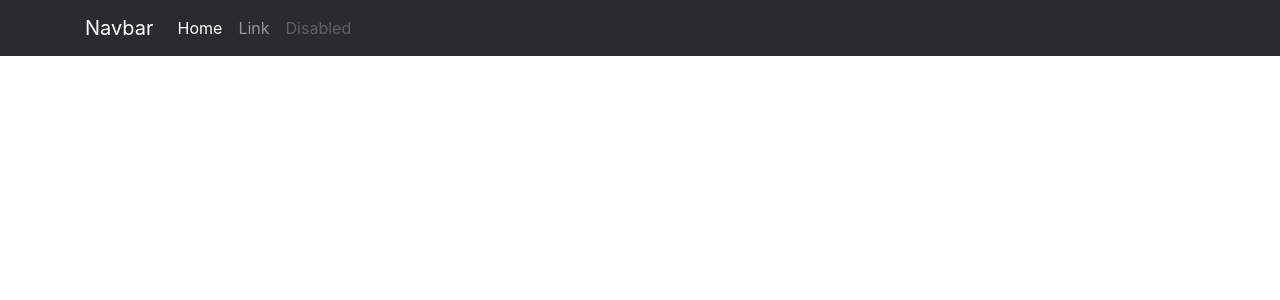
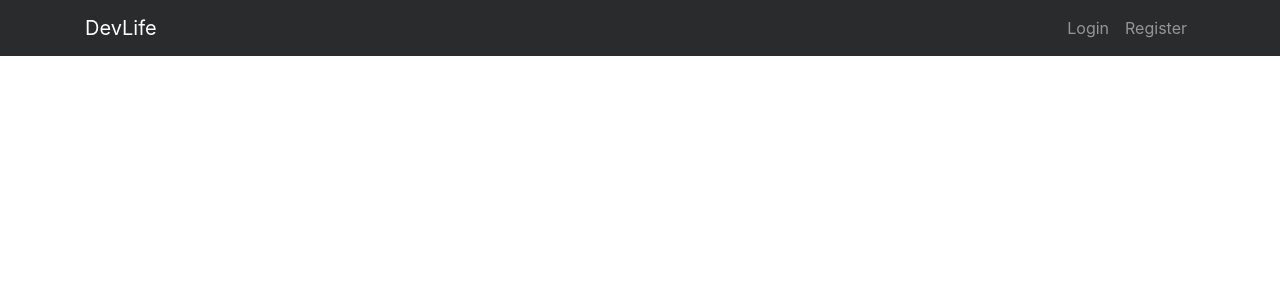
Before and after one commit to ohidxy/DevLife_DjangoVuejsProject1, a Django app: template myguide/myguide/templates/myguide/base.html in a window 1280 px wide. Shown: the top 300 px of the page. Run offline with Django 3.2, Linux system fonts and the light colour scheme; the template is opened without the code that fills it, so the values that code supplies are empty; some libraries are stand-ins or nearby versions.

Commit message:
Add Register and Login Link in Navbar

```diff
--- a/myguide/myguide/templates/myguide/nav.html
+++ b/myguide/myguide/templates/myguide/nav.html
@@ -3,18 +3,24 @@
   <button class="navbar-toggler navbar-toggler-right" type="button" data-toggle="collapse" data-target="#navbarSupportedContent" aria-controls="navbarSupportedContent" aria-expanded="false" aria-label="Toggle navigation">
     <span class="navbar-toggler-icon"></span>
   </button>
-  <a class="navbar-brand" href="#">Navbar</a>
+  <a class="navbar-brand" href="#">DevLife</a>
 
-  <div class="collapse navbar-collapse" id="navbarSupportedContent">
+  <div class="collapse navbar-collapse">
     <ul class="navbar-nav mr-auto">
       <li class="nav-item active">
-        <a class="nav-link" href="#">Home <span class="sr-only">(current)</span></a>
+        {# <a class="nav-link" href="#">Home </a> #}
       </li>
       <li class="nav-item">
-        <a class="nav-link" href="#">Link</a>
+        {# <a class="nav-link" href="#">Link</a> #}
+      </li>
+    </ul>
+
+    <ul class="navbar-nav navbar-right">
+      <li class="nav-item">
+        <a class="nav-link" href="#">Login </a>
       </li>
       <li class="nav-item">
-        <a class="nav-link disabled" href="#">Disabled</a>
+        <a class="nav-link" href="#">Register</a>
       </li>
     </ul>
   </div>
```
